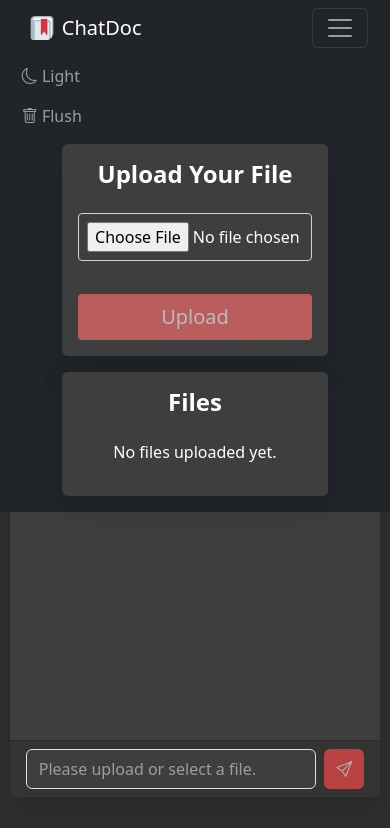
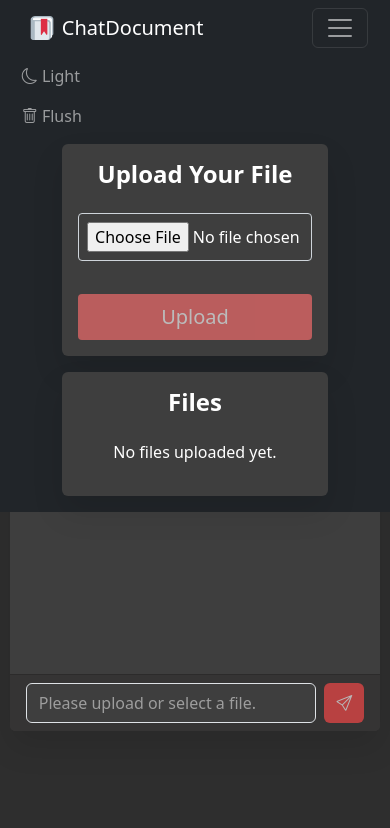
Before and after one commit to trungnguyen21/ChatDocument, a React (Create React App) app in the folder front_end/: page / in a window 390 px wide. Shown: the top 828 px of the page. Built offline with nearby package versions, Linux system fonts and the light colour scheme.

Commit message:
react context

```diff
--- a/front_end/src/App.css
+++ b/front_end/src/App.css
@@ -76,15 +76,23 @@ body.dark-mode .toggle-dark-mode {
 
 .row.no-gutter{
     --bs-gutter-x: 0;
-    height: 0;
+    height: 100%;
 }
 
 .responsive-margin {
     margin-top: 3vh;
-  }
+}
 
-  @media (max-width: 992px) {
+@media (max-width: 992px) {
+    .bg-1 {
+        height: 20vh;
+    }
+
     .responsive-margin {
-      margin-top: 2vh;
+        margin-top: 2vh;
     }
-  }
+
+    body {
+        overflow-y: hidden;
+    }
+}
--- a/front_end/src/components/Chat/Chat.js
+++ b/front_end/src/components/Chat/Chat.js
@@ -42,6 +42,7 @@ const Chat = () => {
     };
 
     fetchChatHistory();
+    // eslint-disable-next-line
   }, [state.sessionId]);
 
   useEffect(() => {
--- a/front_end/src/components/Chat/style.css
+++ b/front_end/src/components/Chat/style.css
@@ -100,4 +100,8 @@
   .message-text {
     max-width: 80%;
   }
+
+  .chat-container {
+    max-height: 78vh;
+  }
 }
--- a/front_end/src/components/Navbar/Navbar.js
+++ b/front_end/src/components/Navbar/Navbar.js
@@ -1,5 +1,8 @@
 import React, { useState, useEffect } from 'react';
 import { Navbar, Container, Nav } from 'react-bootstrap';
+import { useContext } from 'react';
+import FileContext from '../Context/FileContext';
+import ChatContext from '../Context/ChatContext';
 import 'bootstrap/dist/css/bootstrap.min.css';
 import logo from '../../logo.png';
 import './style.css';
@@ -7,6 +10,8 @@ import './style.css';
 const CustomNavbar = ({ darkMode, toggleDarkMode, flushRedis, fileUploader, sectionSwitchBar }) => {
   const [isMobile, setIsMobile] = useState(false);
   const [expanded, setExpanded] = useState(false);
+  const { fileUploaded } = useContext(FileContext);
+  const { dispatch } = useContext(ChatContext);
 
   useEffect(() => {
     const handleResize = () => {
@@ -20,6 +25,10 @@ const CustomNavbar = ({ darkMode, toggleDarkMode, flushRedis, fileUploader, sect
       window.removeEventListener('resize', handleResize);
     };
   }, []);
+
+  useEffect(() => {
+    setExpanded(false);
+  }, [fileUploaded, dispatch]);
 
   useEffect(() => {
     if (isMobile) {
@@ -40,7 +49,7 @@ const CustomNavbar = ({ darkMode, toggleDarkMode, flushRedis, fileUploader, sect
       <Container>
         <Navbar.Brand className="d-flex align-items-center">
           <img src={logo} width={24} height={24} alt='website logo' className="mx-2"></img>
-          <div>ChatDoc</div>
+          <div>ChatDocument</div>
         </Navbar.Brand>
         <Navbar.Toggle aria-controls="basic-navbar-nav" />
         <Navbar.Collapse id="basic-navbar-nav" className="navbar-collapse-overlay">
```
